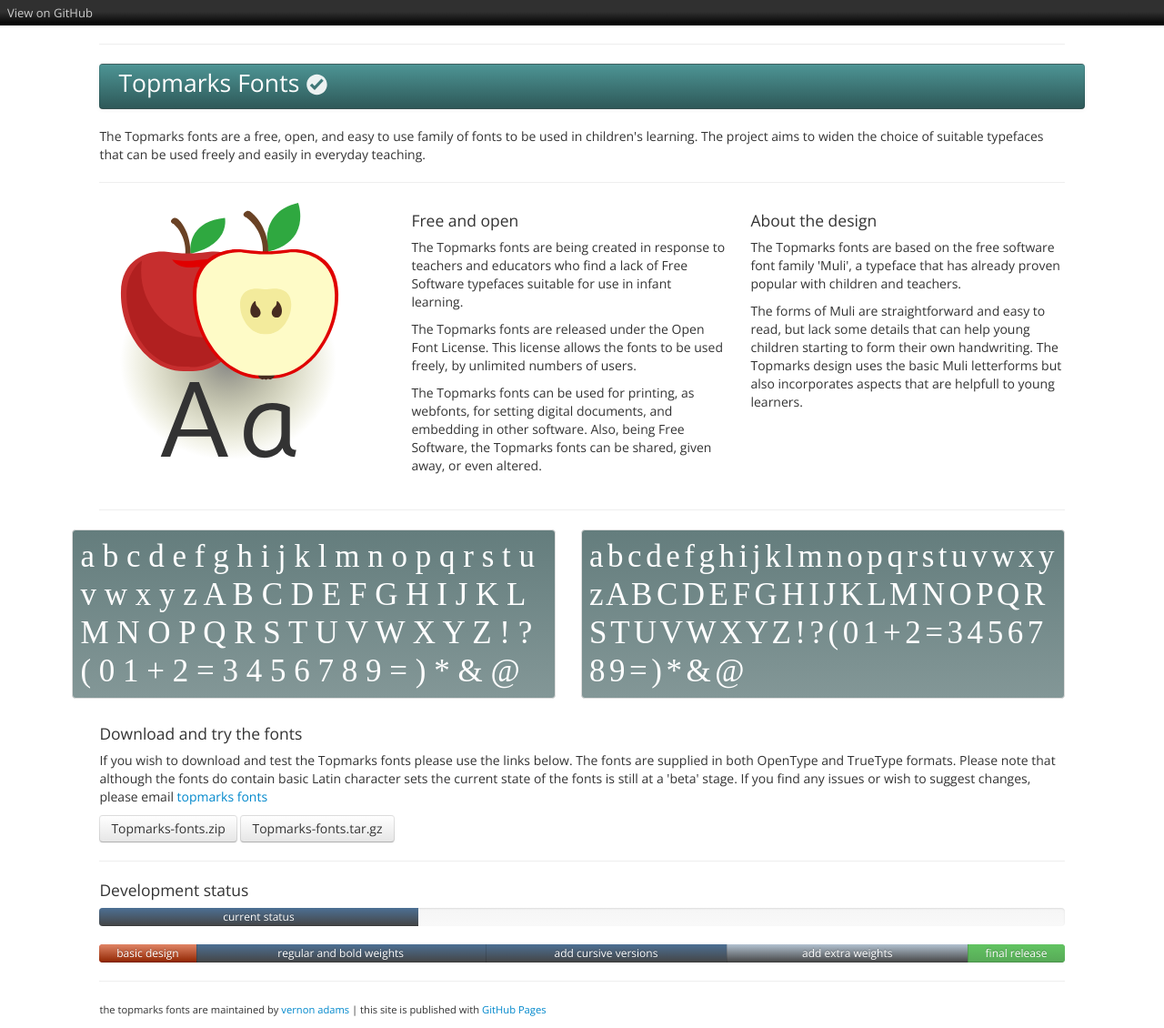
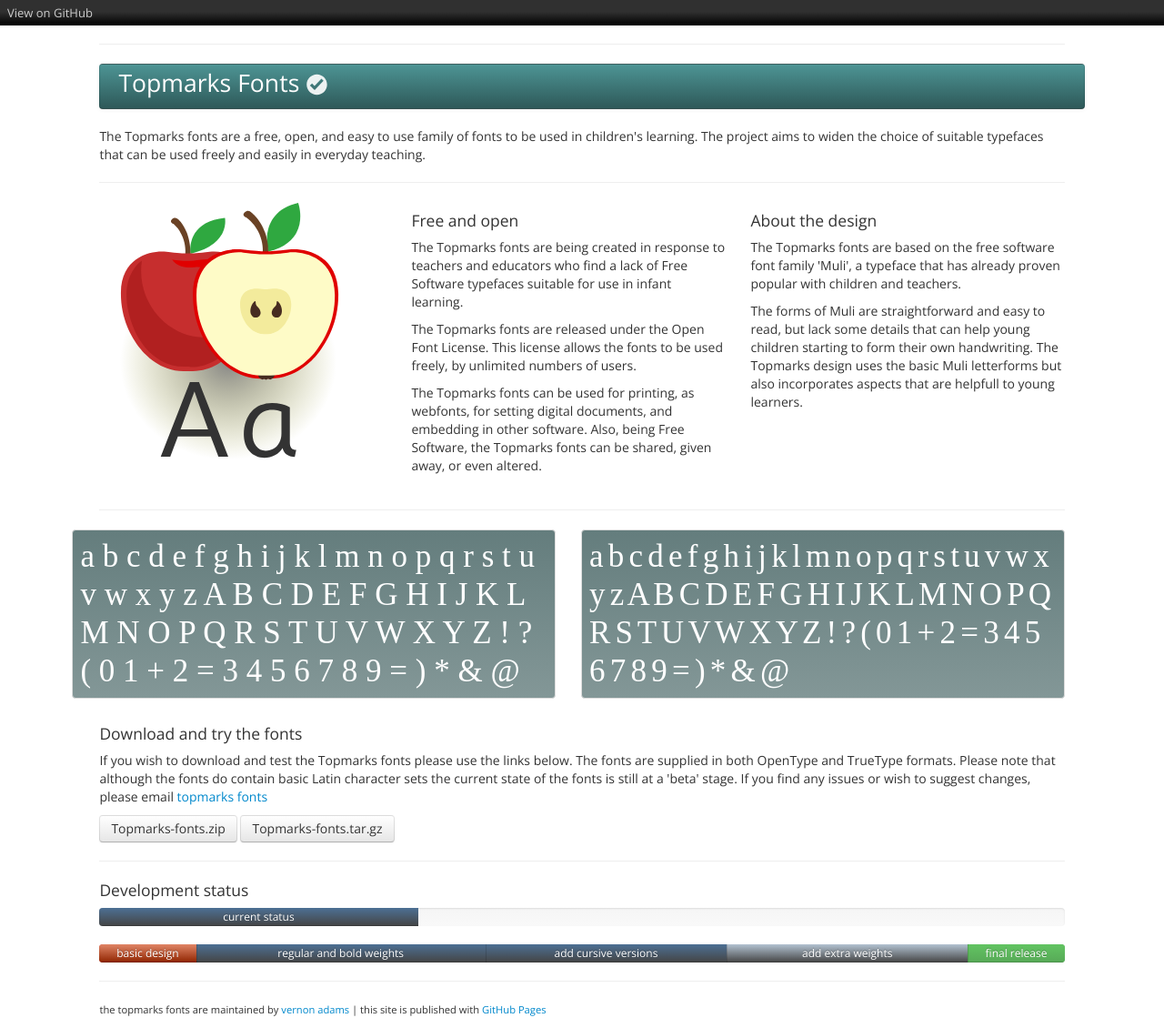
Before and after one commit to vernnobile/topmarks, a Jekyll site: the page built from index.html, in a window 1280 px wide. Shown: the whole page at 91% size. Built offline with Jekyll 4.4.1, drawn with Linux system fonts in a browser that asks for light colours; some web fonts are replaced.

Commit message:
Update specimen.html

```diff
--- a/_includes/specimen.html
+++ b/_includes/specimen.html
@@ -1,4 +1,4 @@
 <div class="row">
 <div class="span6 specimen" style="font-family:topmarksbook">a b c d e f g h i j k l m n o p q r s t u v w x y z A B C D E F G H I J K L M N O P Q R S T U V W X Y Z ! ? ( 0 1 + 2 = 3 4 5 6 7 8 9 = ) * & @ </div>
-<div class="span6 specimen" style="font-family:topmarksbold; letter-spacing:-0.06em;">a b c d e f g h i j k l m n o p q r s t u v w x y z A B C D E F G H I J K L M N O P Q R S T U V W X Y Z ! ? ( 0 1 + 2 = 3 4 5 6 7 8 9 = ) * & @ </div>
+<div class="span6 specimen" style="font-family:topmarksbold; letter-spacing:-0.05em;">a b c d e f g h i j k l m n o p q r s t u v w x y z A B C D E F G H I J K L M N O P Q R S T U V W X Y Z ! ? ( 0 1 + 2 = 3 4 5 6 7 8 9 = ) * & @ </div>
 </div>
```
